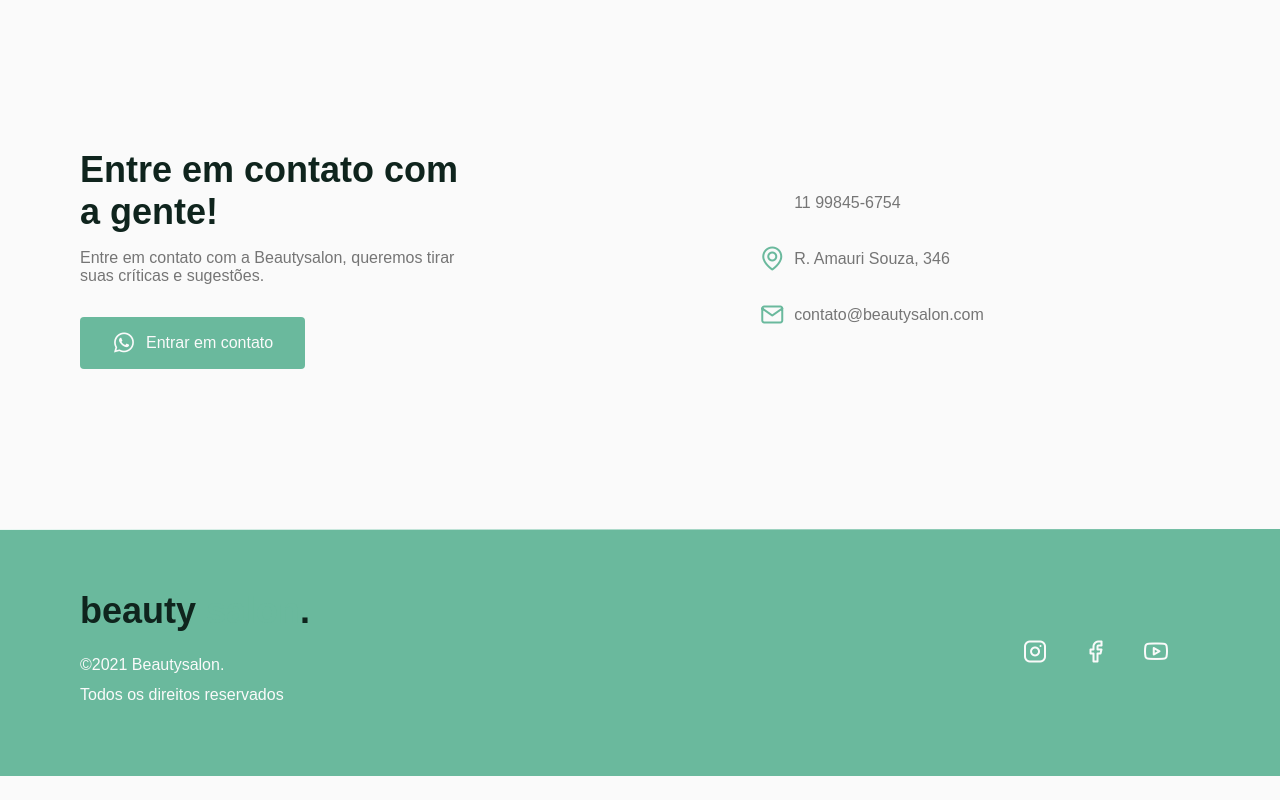
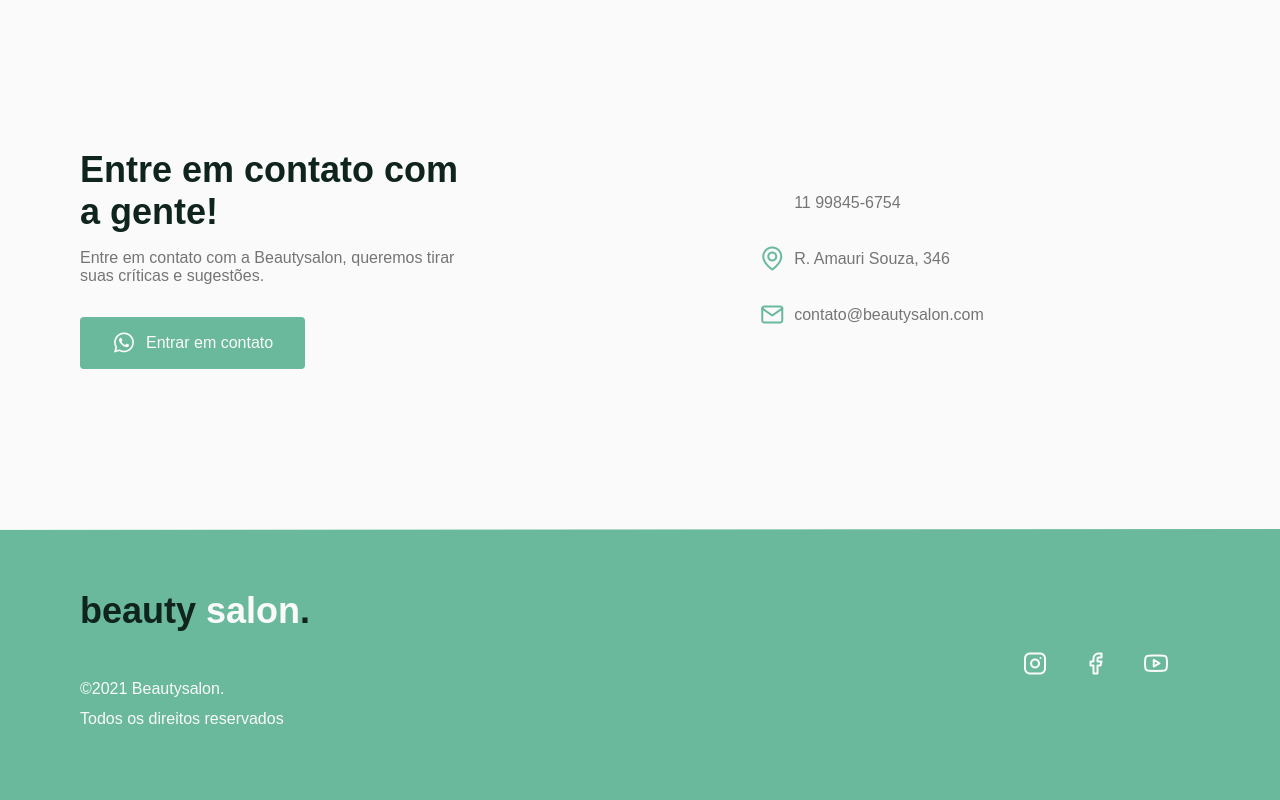
Before and after one commit to LarinhaPrates/3-ano_exercicio03_Corrigido, a website: page src/index.html in a window 1280 px wide. Shown: the part 3566-4366 px from the top of the page. Before the commit the page ends 4342 px from the top, so only its background shows below. Drawn offline with nearby package versions, Linux system fonts and the light colour scheme; files whose address does not match are found by name.

Commit message:
css para sass correto!

```diff
--- a/src/index.html
+++ b/src/index.html
@@ -185,7 +185,7 @@
     <footer class="section">
         <div class="container grid">
             <div class="brand">
-                <a href="#home" class="logo log-alt">beauty <span>salon</span>.</a>
+                <a href="#home" class="logo log-alt">beauty <span class="logo footer">salon</span>.</a>
                 <p>©2021 Beautysalon.</p>
                 <p>Todos os direitos reservados</p>
             </div>
--- a/src/styles/main.scss
+++ b/src/styles/main.scss
@@ -63,6 +63,9 @@ img {
 .logo {
     font: 700 1.31rem var(--title-font);
     color: var(--title-color);
+    .footer{
+        color: var(--text-color-light);
+    }
 
     span {
         color: var(--base-color);
@@ -675,5 +678,3 @@ footer {
         --subtitle-font-size: 1.125rem;
     }
 }
-
-/* medium devices: 767 > */
```
Also changed, not shown: dist/styles/main.css, 1 other file.
